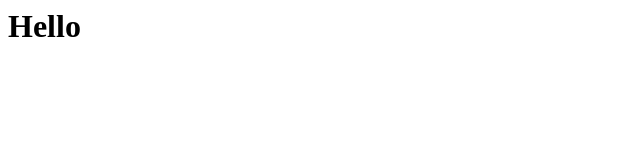
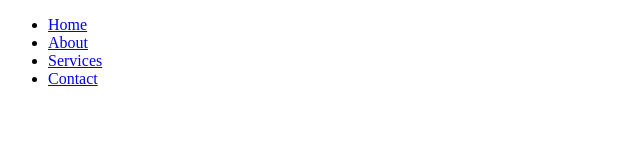
Before and after one commit to zayden-chambers/testsite, a plain HTML site: page index.html in a window 1280 px wide. Shown: the whole page, without its empty margins (0-640 px from the left). Drawn offline with Linux system fonts and the light colour scheme.

Commit message:
Update index.html
Signed-off-by: zayden-chambers <zaydcham26@ncs.charter.k12.de.us>

```diff
--- a/index.html
+++ b/index.html
@@ -1 +1,21 @@
-<h1>Hello</h1>
+<!DOCTYPE html>
+<html lang="en">
+<head>
+    <meta charset="UTF-8">
+    <meta name="viewport" content="width=device-width, initial-scale=1.0">
+    <title>Your Website Title</title>
+    <link rel="stylesheet" href="styles.css">
+</head>
+<body>
+    <header>
+        <nav>
+            <ul>
+                <li><a href="#home">Home</a></li>
+                <li><a href="#about">About</a></li>
+                <li><a href="#services">Services</a></li>
+                <li><a href="#contact">Contact</a></li>
+            </ul>
+        </nav>
+    </header>
+</body>
+</html>
```
